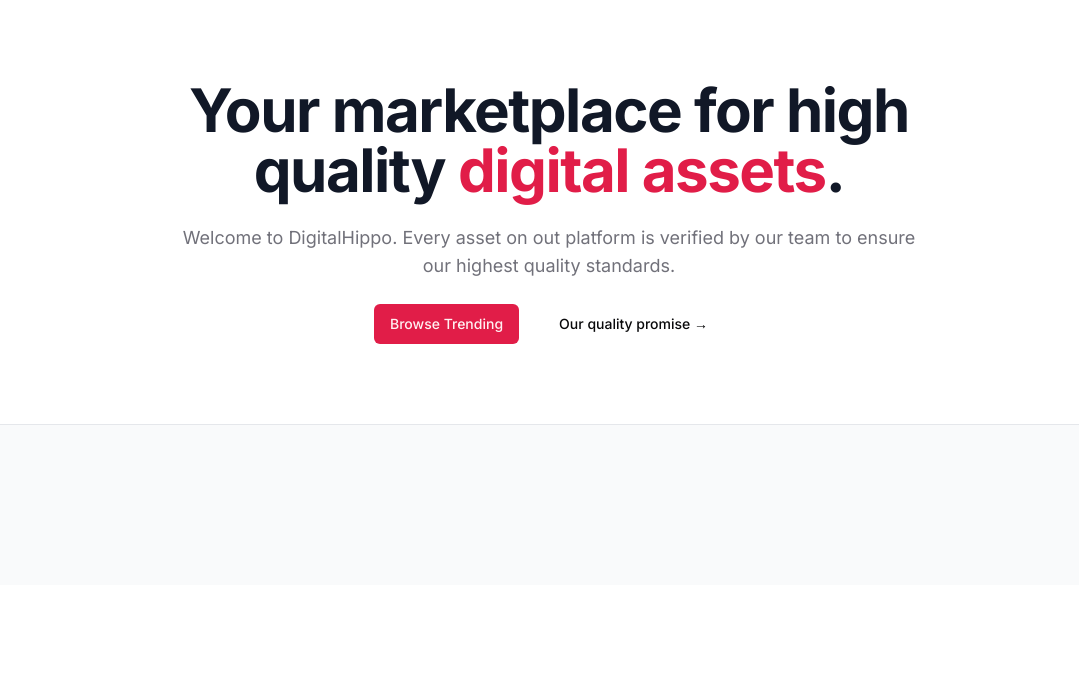
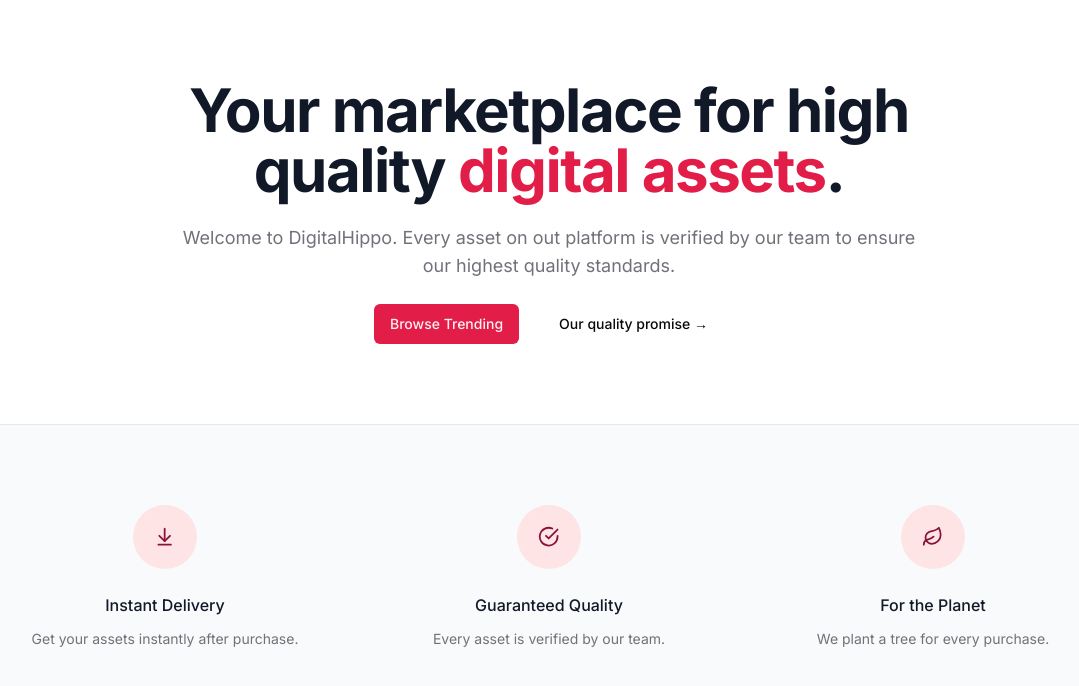
Before and after one commit to ashishthomas2202/fullstack-ecommerce, a Next.js app: page / in a window 1280 px wide. Shown: the top 686 px of the page, without its empty margins (91-1170 px from the left). Built offline with nearby package versions, Linux system fonts and the light colour scheme.

Commit message:
completed perks section

```diff
--- a/src/app/page.tsx
+++ b/src/app/page.tsx
@@ -1,6 +1,25 @@
 import MaxWidthWrapper from "@/components/MaxWidthWrapper";
 import Link from "next/link";
 import { Button, buttonVariants } from "@/components/ui/button";
+import { ArrowDownToLine, CheckCircle, Leaf } from "lucide-react";
+
+const perks = [
+  {
+    name: "Instant Delivery",
+    Icon: ArrowDownToLine,
+    description: "Get your assets instantly after purchase.",
+  },
+  {
+    name: "Guaranteed Quality",
+    Icon: CheckCircle,
+    description: "Every asset is verified by our team.",
+  },
+  {
+    name: "For the Planet",
+    Icon: Leaf,
+    description: "We plant a tree for every purchase.",
+  },
+];
 export default function Home() {
   return (
     <>
@@ -26,7 +45,28 @@
       </MaxWidthWrapper>
       <section className="border-t border-gray-200 bg-gray-50">
         <MaxWidthWrapper className="py-20">
-          <div className="grid grid-cols-1 gap-y-12 sm:grid-cols-2 sm:gap-x-6 lg:grid-cols-3 lg:gap-x-8 lg:gap-y-0"></div>
+          <div className="grid grid-cols-1 gap-y-12 sm:grid-cols-2 sm:gap-x-6 lg:grid-cols-3 lg:gap-x-8 lg:gap-y-0">
+            {perks.map((perk) => (
+              <div
+                key={perk.name}
+                className="text-center md:flex md:items-center md:text-left lg:block lg:text-center"
+              >
+                <div className="mf:flex-shrink-0 flex justify-center">
+                  <div className="h-16 w-16 flex items-center justify-center rounded-full bg-rose-100 text-rose-900">
+                    {<perk.Icon className="w-1/3 h-1/3" />}
+                  </div>
+                </div>
+                <div className="mt-6 md:ml-4 md:mt-0 lg:ml-0 lg:mt-6">
+                  <h3 className="text-base font-medium text-gray-900">
+                    {perk.name}
+                  </h3>
+                  <p className="mt-3 text-sm text-muted-foreground">
+                    {perk.description}
+                  </p>
+                </div>
+              </div>
+            ))}
+          </div>
         </MaxWidthWrapper>
       </section>
     </>
```
